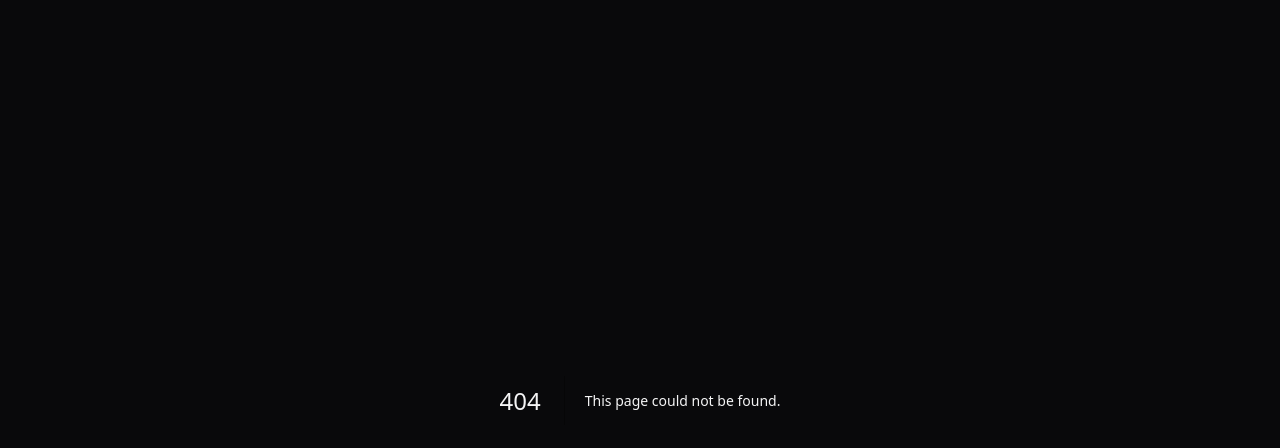
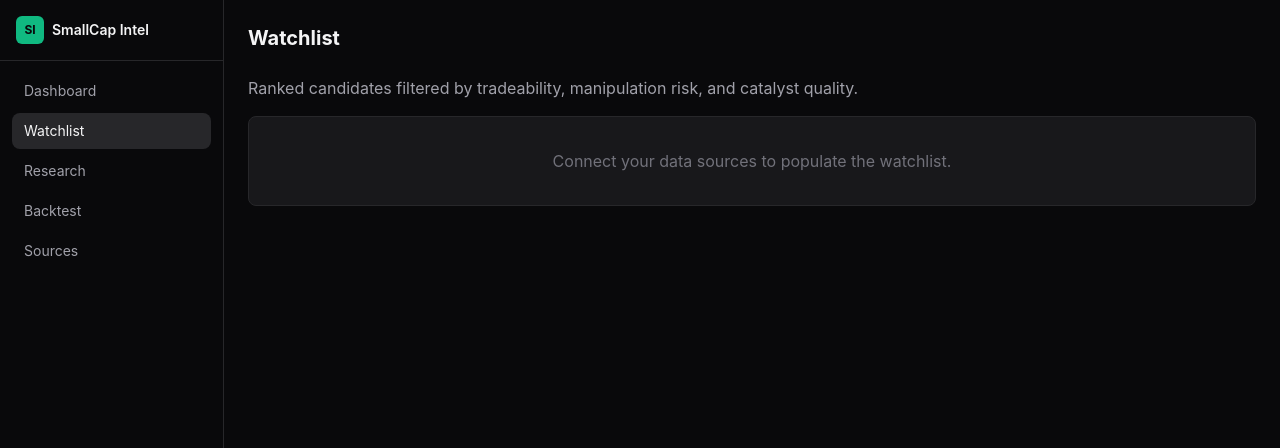
Before and after one commit to robertgrant-arch/smallcap-intraday-intel, a Next.js app in the folder apps/web/: page /dashboard/watchlist in a window 1280 px wide. Before the commit this address had no page. Shown: the top 448 px of the page. Built offline with nearby package versions, Linux system fonts and the light colour scheme.

Commit message:
Create page.tsx

```diff
--- /dev/null
+++ b/apps/web/app/dashboard/watchlist/page.tsx
@@ -0,0 +1,11 @@
+export default function WatchlistPage() {
+  return (
+    <div>
+      <h1 className="text-xl font-bold text-zinc-100 mb-6">Watchlist</h1>
+      <p className="text-zinc-400 mb-4">Ranked candidates filtered by tradeability, manipulation risk, and catalyst quality.</p>
+      <div className="bg-zinc-900 border border-zinc-800 rounded-lg p-8 text-center text-zinc-500">
+        Connect your data sources to populate the watchlist.
+      </div>
+    </div>
+  );
+}
```
